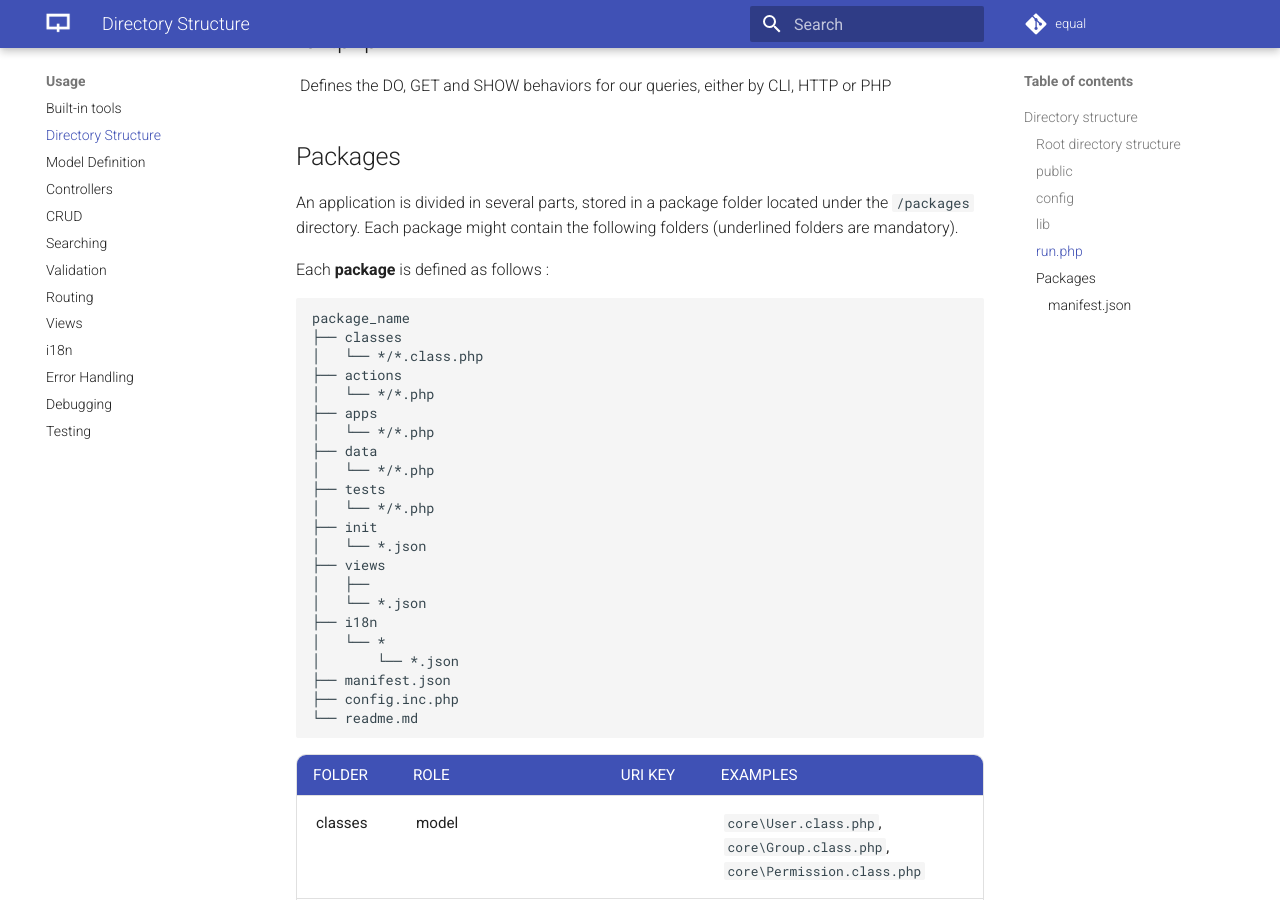
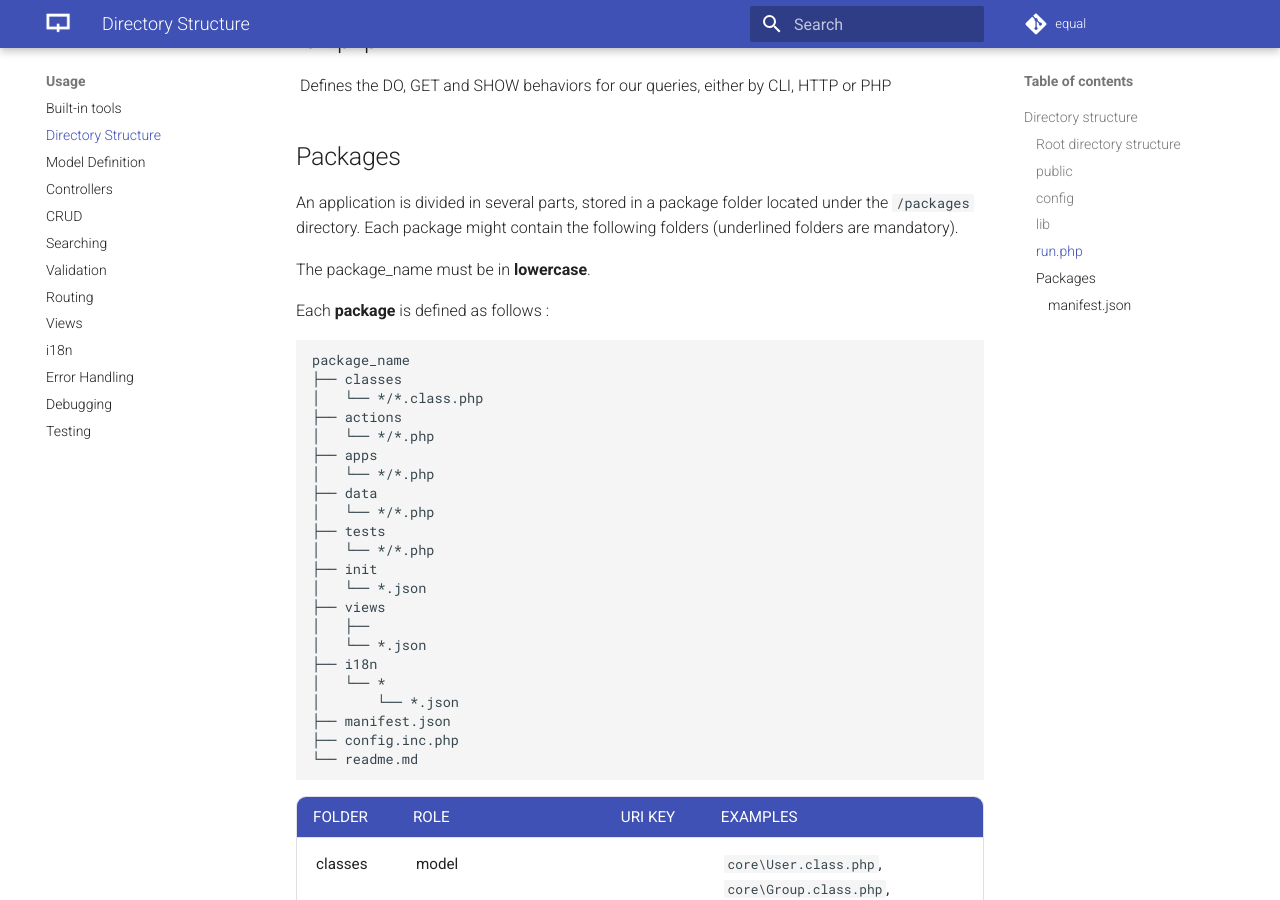
Before and after one commit to equalframework/equal-doc, an MkDocs documentation site: the page built from docs/usage/directory-structure.md, in a window 1280 px wide and 900 px high, scrolled down 2161 px. Built offline with MkDocs 1.6.1 and Material for MkDocs 9.7.7, drawn with Linux system fonts in a browser that asks for light colours; comment, search, counter and statistics services are not loaded; the version menu is left out.

Commit message:
updates  directory-structure.md

````diff
--- a/docs/usage/directory-structure.md
+++ b/docs/usage/directory-structure.md
@@ -79,6 +79,8 @@ The entry point of every project, you'll find **index.php** as well as the **pac
 An application is divided in several parts, stored in a package folder located under the `/packages` directory.
 Each package might contain the following folders (underlined folders are mandatory).
 
+The package_name must be in **lowercase**.
+
 Each **package** is defined as follows :
 
 ```
````
